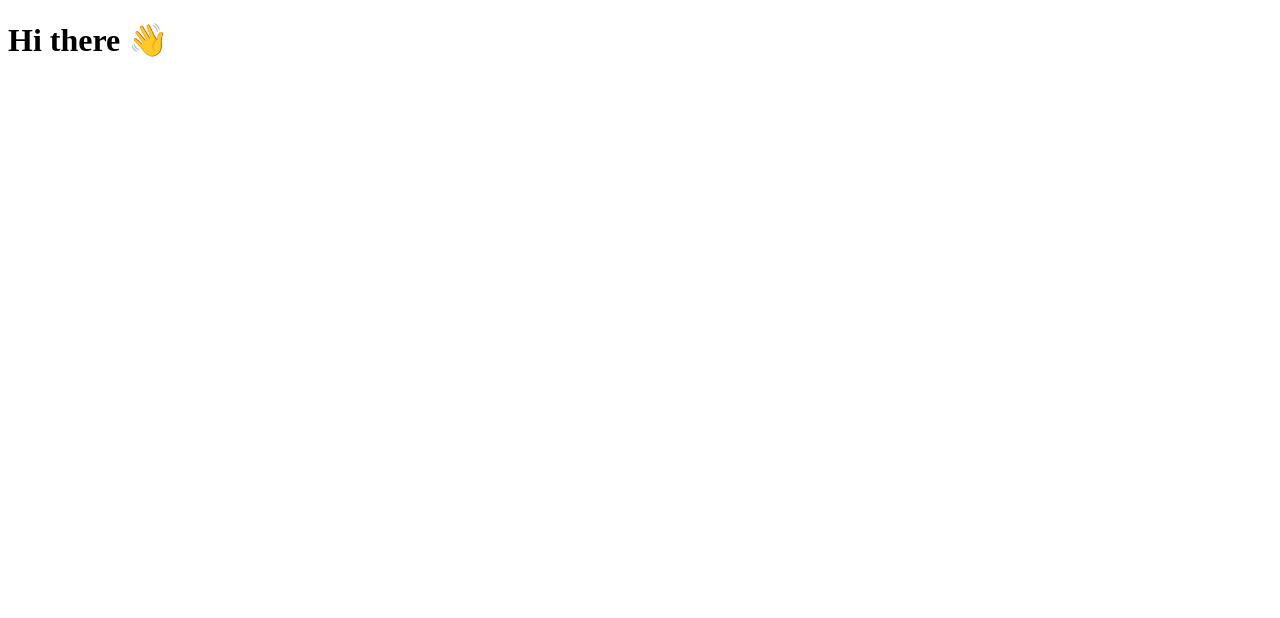
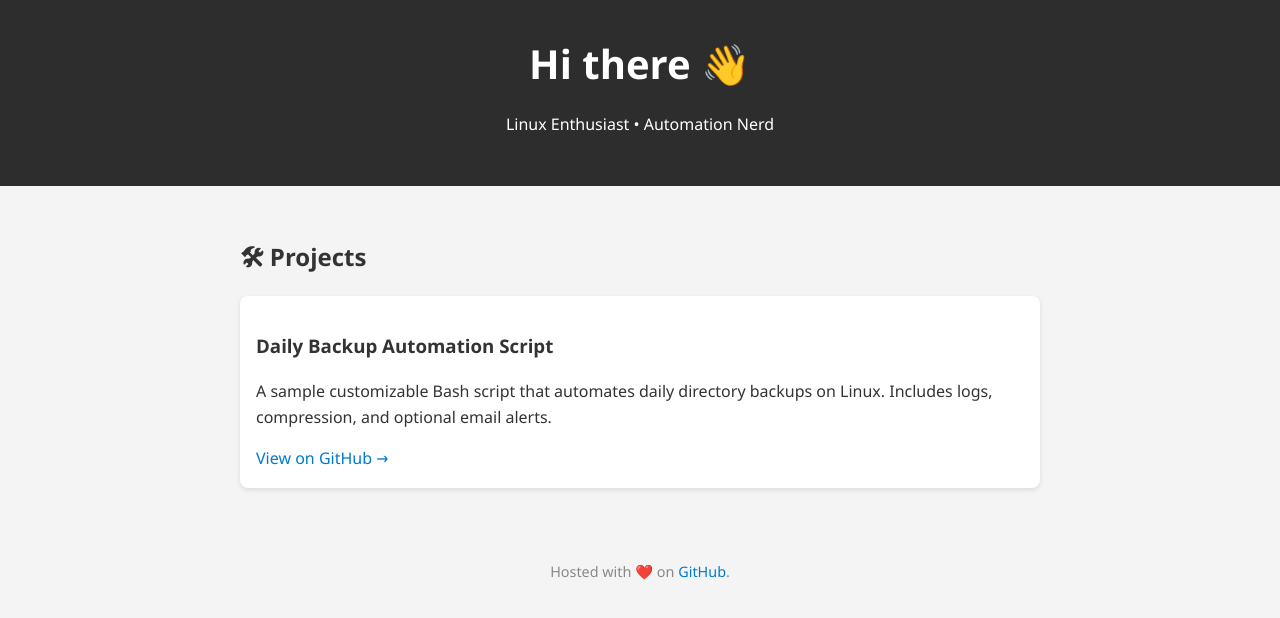
Before and after one commit to o-leksandr/o-leksandr.github.io, a plain HTML site: page index.html in a window 1280 px wide. Drawn offline with Linux system fonts and the light colour scheme.

Commit message:
updated index.html; added style.css

```diff
--- a/index.html
+++ b/index.html
@@ -1,10 +1,34 @@
 <!DOCTYPE html>
 <html lang="en">
+
 <head>
-  <meta charset="UTF-8">
+  <meta charset="UTF-8" />
+  <meta name="viewport" content="width=device-width, initial-scale=1.0" />
   <title>Portfolio</title>
+  <link rel="stylesheet" href="style.css" />
 </head>
+
 <body>
-  <h1>Hi there 👋</h1>
+
+  <header>
+    <h1>Hi there 👋</h1>
+    <p>Linux Enthusiast • Automation Nerd</p>
+  </header>
+
+  <section>
+    <h2>🛠 Projects</h2>
+
+    <div class="project">
+      <h3>Daily Backup Automation Script</h3>
+      <p>A sample customizable Bash script that automates daily directory backups on Linux. Includes logs, compression, and optional email alerts.</p>
+      <a href="https://github.com/o-leksandr/portfolio_sample" target="_blank">View on GitHub →</a>
+    </div>
+  </section>
+
+  <footer>
+    Hosted with ❤️ on <a href="https://github.com" target="_blank">GitHub</a>.
+  </footer>
+
 </body>
+
 </html>
--- /dev/null
+++ b/style.css
@@ -0,0 +1,49 @@
+body {
+    margin: 0;
+    font-family: 'Segoe UI', Tahoma, Geneva, Verdana, sans-serif;
+    background: #f4f4f4;
+    color: #333;
+    line-height: 1.6;
+  }
+
+  header {
+    background: #2d2d2d;
+    color: #fff;
+    padding: 2rem 1rem;
+    text-align: center;
+  }
+
+  h1 {
+    margin: 0;
+    font-size: 2.5rem;
+  }
+
+  section {
+    padding: 2rem;
+    max-width: 800px;
+    margin: auto;
+  }
+
+  .project {
+    background: #fff;
+    padding: 1rem;
+    border-radius: 8px;
+    margin-bottom: 1.5rem;
+    box-shadow: 0 2px 5px rgba(0,0,0,0.1);
+  }
+
+  footer {
+    text-align: center;
+    padding: 1rem;
+    font-size: 0.9rem;
+    color: #888;
+  }
+
+  a {
+    color: #007acc;
+    text-decoration: none;
+  }
+
+  a:hover {
+    text-decoration: underline;
+  }
```
